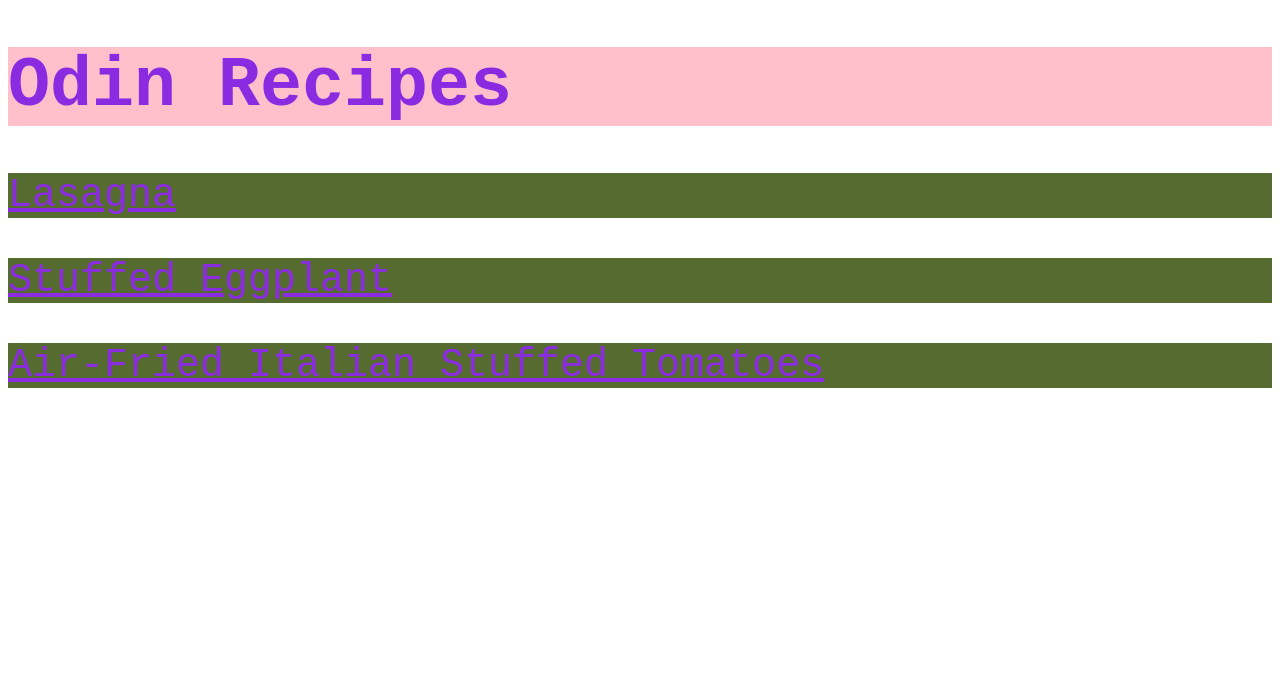
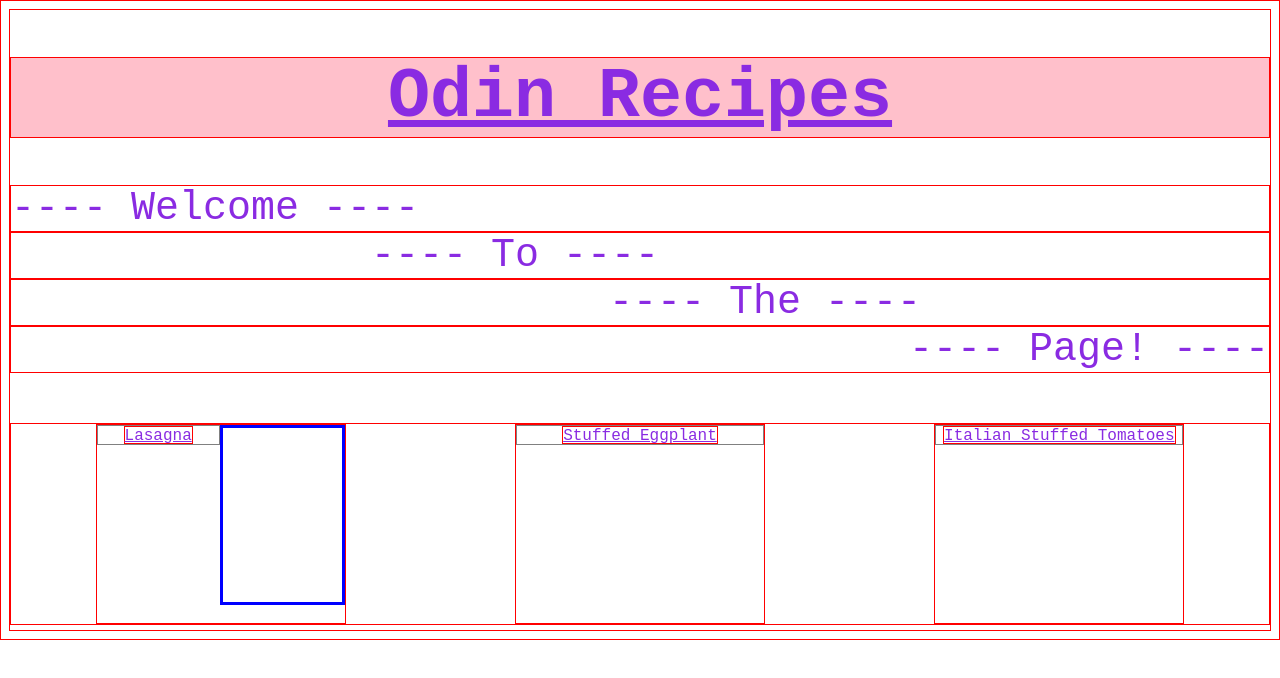
Before and after one commit to Jackmco/odin-recipes, a plain HTML site: page index.html in a window 1280 px wide. Drawn offline with Linux system fonts and the light colour scheme.

Commit message:
Adjusted landing page css (title, layout, recipe card)

```diff
--- a/index.html
+++ b/index.html
@@ -7,8 +7,23 @@
     </head>
     <body>
         <h1 class="title">Odin Recipes</h1>
-        <p class="recipe"><a href="recipes/lasagna.html">Lasagna</a></p>
-        <p class="recipe"><a href="recipes/stuffedeggplant.html">Stuffed Eggplant</a></p>
-        <p class="recipe"><a href="recipes/air-fried-italian-stuffed-tomatoes.html">Air-Fried Italian Stuffed Tomatoes</a></p>
+        <div class="welcome-diagonal" id="Welcome"> Welcome </div>
+        <div class="welcome-diagonal" id="To"> To </div>
+        <div class="welcome-diagonal" id="The"> The </div>
+        <div class="welcome-diagonal" id="Page"> Page! </div>
+        <div id="landing-page-recipe-container">
+            <div class="recipe-container">
+                <div class="recipe-title-container"><a href="recipes/lasagna.html">Lasagna</a></div>
+                <div class="recipe-container-image-box">
+                    <!-- <img src="https://assets.bonappetit.com/photos/656f48d75b552734225041ba/1:1/w_3129,h_3129,c_limit/20231120-WEB-Lasanga-6422.jpg" alt="delicious lasagna"> -->
+                </div>
+            </div>
+            <div class="recipe-container">
+               <div class="recipe-title-container"><a href="recipes/stuffedeggplant.html">Stuffed Eggplant</a></div>
+            </div>
+            <div class="recipe-container">
+                <div class="recipe-title-container"><a href="recipes/air-fried-italian-stuffed-tomatoes.html">Italian Stuffed Tomatoes</a></div>
+            </div>
+        </div>
     </body>
 </html>
--- a/style.css
+++ b/style.css
@@ -1,6 +1,8 @@
 * {
     font-family: 'Courier New', Courier, monospace;
     color: blueviolet;
+    border: solid red 1px;
+    box-sizing: border-box;
 }
 
 h1 {
@@ -9,23 +11,89 @@ h1 {
     background-color: pink;
 }
 
-.recipe {
+/* .recipe {
     font-size: 40px;
     font-stretch: ultra-expanded;
     color: pink;
-    background-color: darkolivegreen;
-}
+    background-color: lightblue;
+} */
 
 h2 {
     font-size: medium;
-    color: aqua;
+    color: purple;
     background-color: pink;
 }
 
 .ingredients > li {
-   color: green;
+   color: brown;
 }
 
 .steps > li {
     color: brown;
 }
+
+.title {
+    text-align: center;
+    text-decoration: underline;
+}
+
+.welcome-diagonal {
+    font-size: 40px;
+}
+
+.welcome-diagonal:after,
+.welcome-diagonal:before {
+    content: "----";
+}
+
+#To {
+    text-align: center;
+    padding: 0 250px 0 0;
+}
+
+#The {
+    text-align: center;
+    padding: 0 0 0 250px;
+}
+
+#Page {
+    text-align: right;
+    margin-bottom: 50px;
+}
+
+#landing-page-recipe-container {
+    /* border: solid lightgreen 5px; */
+    margin: 5px auto;
+    display: flex;
+    flex-wrap: wrap;
+    justify-content: space-evenly;
+
+}
+
+.recipe-title-container {
+    height: 20px;
+    width: 250px;
+    border: solid grey 1px;
+    display: flex;
+    justify-content: center;
+}
+
+.recipe-container {
+    height: 200px;
+    width: 250px;
+    /* border: solid grey 6px; */
+    display: flex;
+    margin: auto;
+}
+
+.recipe-container-image-box {
+    border: solid blue 3px;
+    height: 180px;
+    width: 250px;
+    display: flex;
+
+}
+
+.img {
+   object-fit: contain;
+}
```
